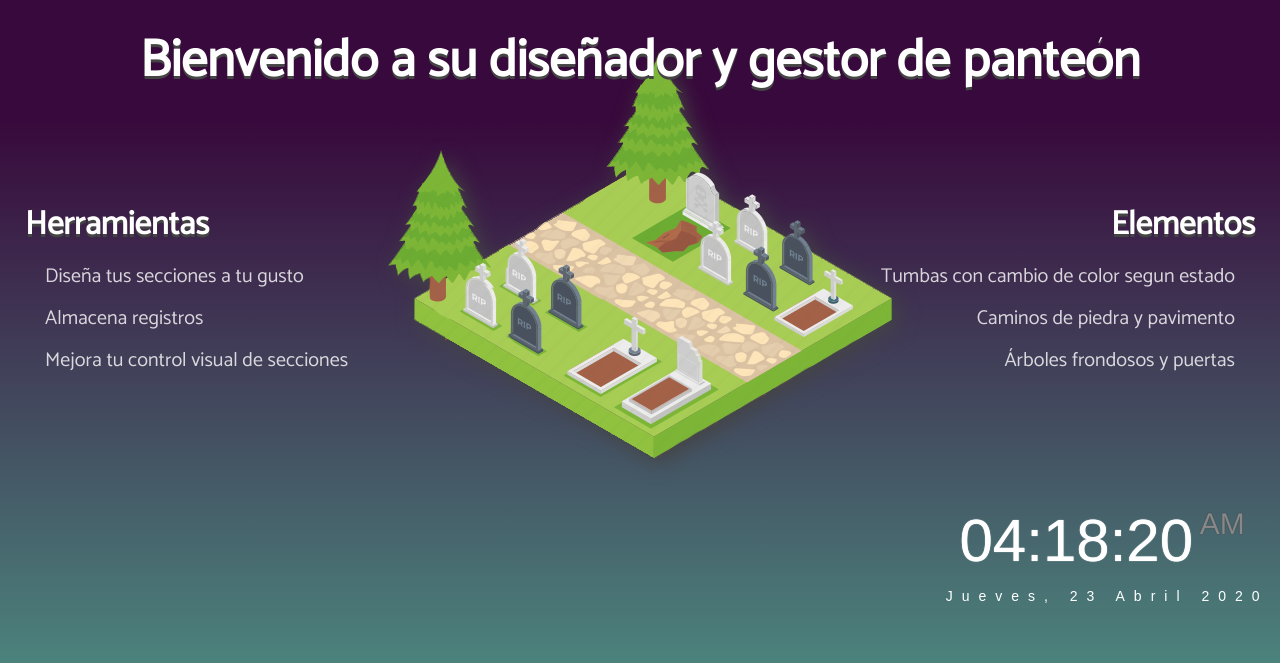
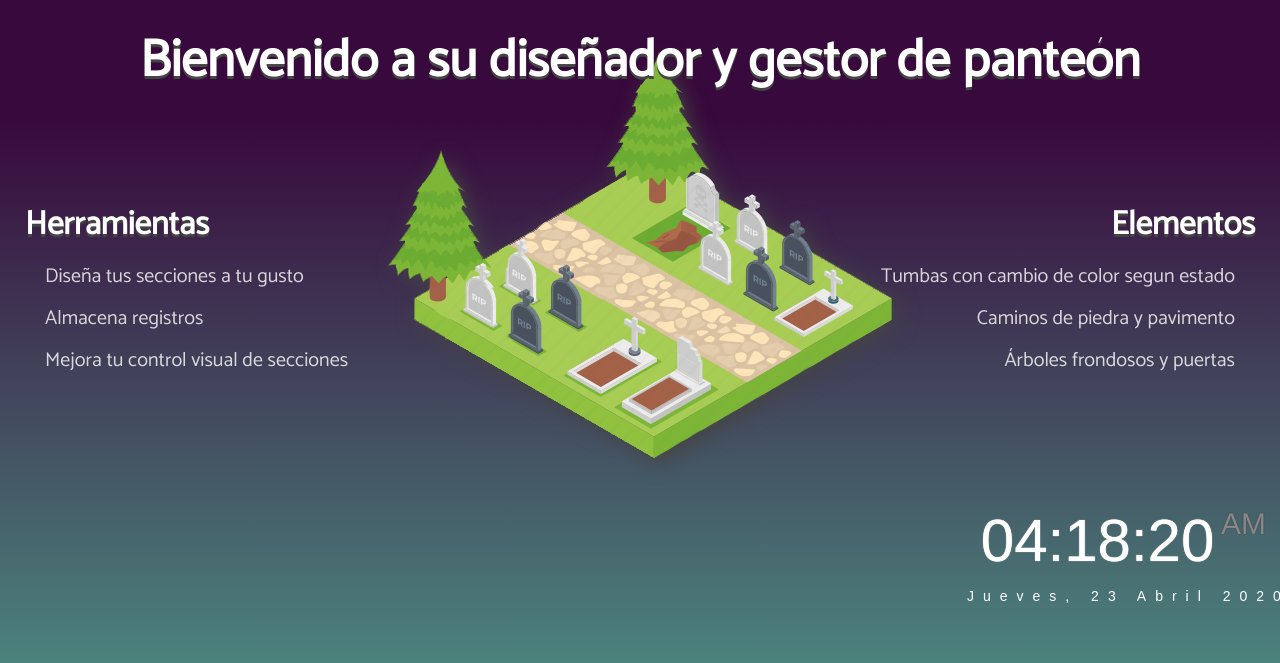
Before and after one commit to CarlosVargas17/Panteon2, a PHP site: page /bienvenida.php in a window 1280 px wide. Shown: the part 121-784 px from the top of the page. Run offline with PHP 8.4, Linux system fonts and the light colour scheme; a user stored in the database is signed in.

Commit message:
220420201118pm
ajustes minimos

```diff
--- a/bienvenida.php
+++ b/bienvenida.php
@@ -47,7 +47,7 @@ function checkTime(i) {
 
 </head>
 <body onload="startTime()">
-<div id="clockdate" style="position: absolute;top: 67%;right: 0%;">
+<div id="clockdate" style="position: absolute;top: 67%;right: -1%;">
   <div class="clockdate-wrapper">
     <div id="clock"></div>
     <div id="date"></div>
--- a/style/index_style.css
+++ b/style/index_style.css
@@ -27,7 +27,7 @@ html, body {
 .clockdate-wrapper {
 
     padding:25px;
-    max-width:350px;
+    max-width:367px;
     width:100%;
     text-align:center;
     border-radius:5px;
```
